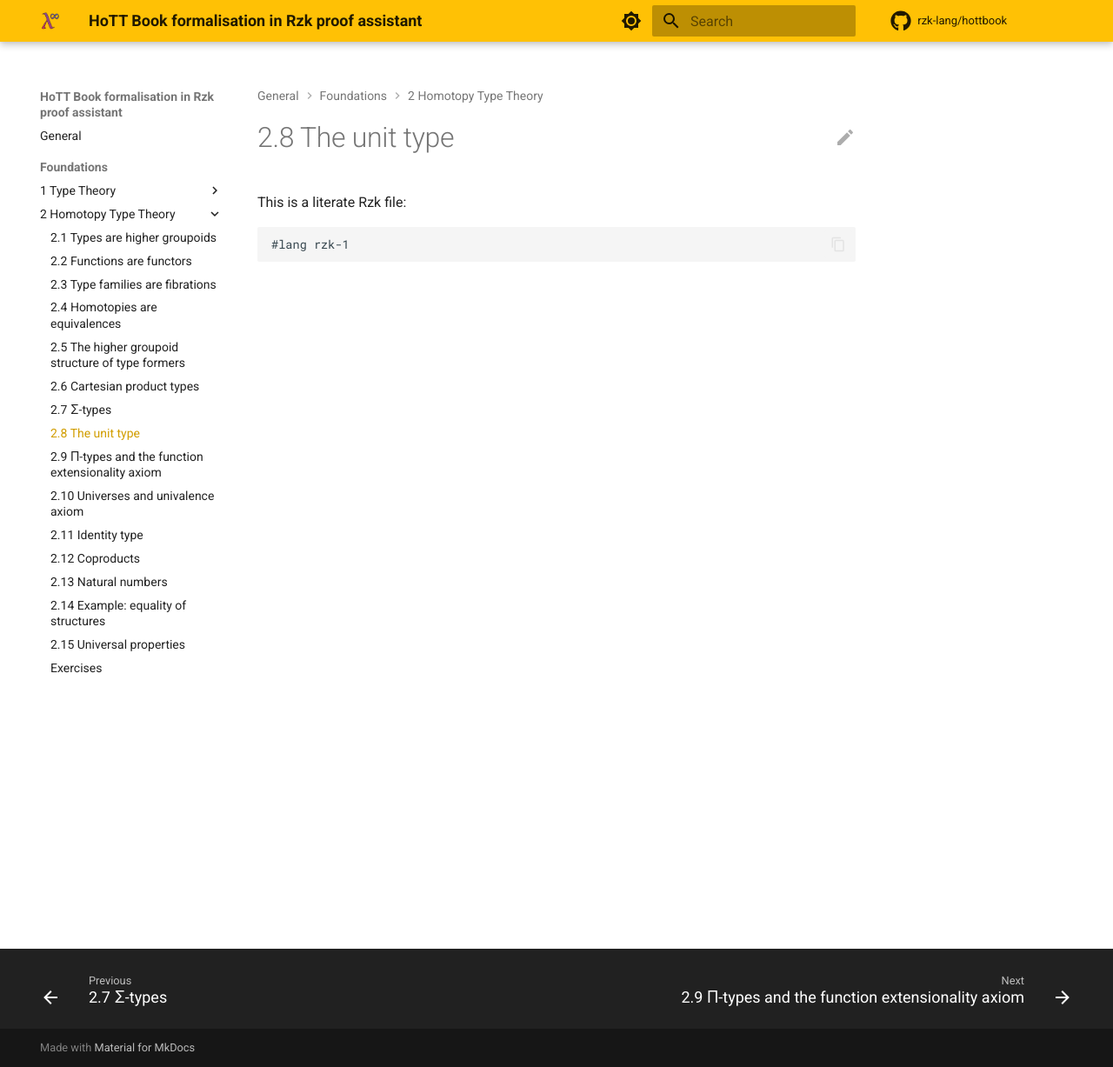
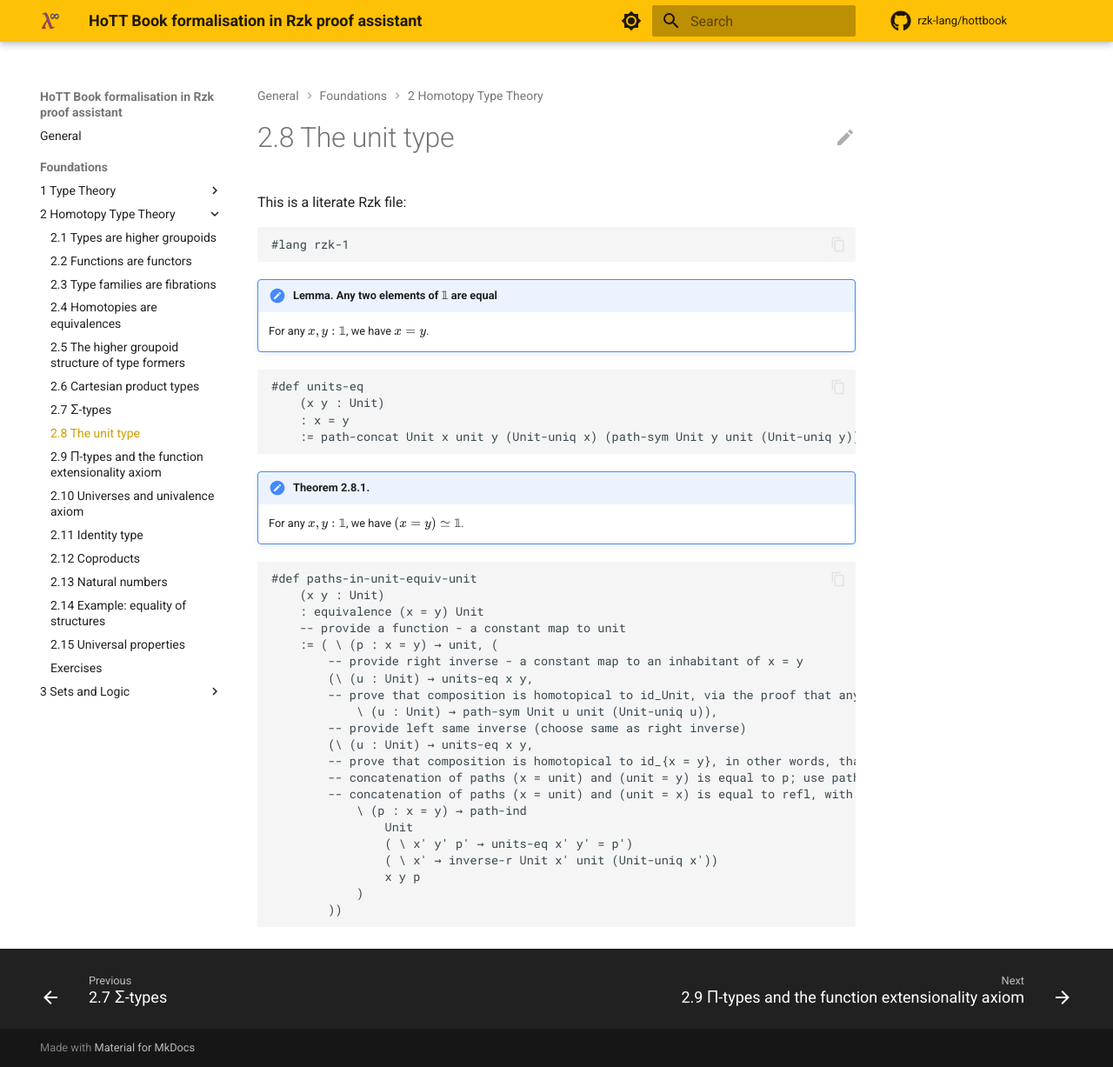
Before and after one commit to rzk-lang/hottbook, an MkDocs documentation site: the page built from src/1-foundations/2-homotopy-type-theory/08-the-unit-type.rzk.md, in a window 1280 px wide and 1227 px high. Shown: the whole window at 87% size. Built offline with MkDocs 1.6.1 and Material for MkDocs 9.7.7, drawn with Linux system fonts in a browser that asks for light colours; comment, search, counter and statistics services are not loaded.

Commit message:
Add 2.8 and 3.1.2

````diff
--- a/mkdocs.yml
+++ b/mkdocs.yml
@@ -35,6 +35,8 @@ nav:
           - "2.14 Example: equality of structures": 1-foundations/2-homotopy-type-theory/14-example-equality-of-structures.rzk.md
           - 2.15 Universal properties: 1-foundations/2-homotopy-type-theory/15-universal-properties.rzk.md
           - Exercises: 1-foundations/2-homotopy-type-theory/exercises/README.md
+      - 3 Sets and Logic:
+          - 3.1 Sets and n-types: 1-foundations/3-sets-and-logic/01-sets-and-n-types.rzk.md
 
 markdown_extensions:
   - admonition
--- a/src/1-foundations/2-homotopy-type-theory/08-the-unit-type.rzk.md
+++ b/src/1-foundations/2-homotopy-type-theory/08-the-unit-type.rzk.md
@@ -5,3 +5,40 @@ This is a literate Rzk file:
 ```rzk
 #lang rzk-1
 ```
+
+!!! note "Lemma. Any two elements of $\mathbb{1}$ are equal"
+    For any $x,y:\mathbb{1}$, we have $x = y$.
+
+```rzk
+#def units-eq
+    (x y : Unit)
+    : x = y
+    := path-concat Unit x unit y (Unit-uniq x) (path-sym Unit y unit (Unit-uniq y))
+```
+
+!!! note "Theorem 2.8.1."
+    For any $x,y:\mathbb{1}$, we have $(x=y) \simeq \mathbb{1}$.
+
+```rzk
+#def paths-in-unit-equiv-unit
+    (x y : Unit)
+    : equivalence (x = y) Unit
+    -- provide a function - a constant map to unit
+    := ( \ (p : x = y) → unit, (
+        -- provide right inverse - a constant map to an inhabitant of x = y
+        (\ (u : Unit) → units-eq x y,
+        -- prove that composition is homotopical to id_Unit, via the proof that any inhabitant of unit is equal to unit
+            \ (u : Unit) → path-sym Unit u unit (Unit-uniq u)),
+        -- provide left same inverse (choose same as right inverse)
+        (\ (u : Unit) → units-eq x y,
+        -- prove that composition is homotopical to id_{x = y}, in other words, that
+        -- concatenation of paths (x = unit) and (unit = y) is equal to p; use path induction on p to show that
+        -- concatenation of paths (x = unit) and (unit = x) is equal to refl, with the "concat with inverse is refl" theorem
+            \ (p : x = y) → path-ind
+                Unit
+                ( \ x' y' p' → units-eq x' y' = p')
+                ( \ x' → inverse-r Unit x' unit (Unit-uniq x'))
+                x y p
+            )
+        ))
+```
````
Also changed, not shown: src/1-foundations/3-sets-and-logic/01-sets-and-n-types.rzk.md (added, +47 -0 lines).
